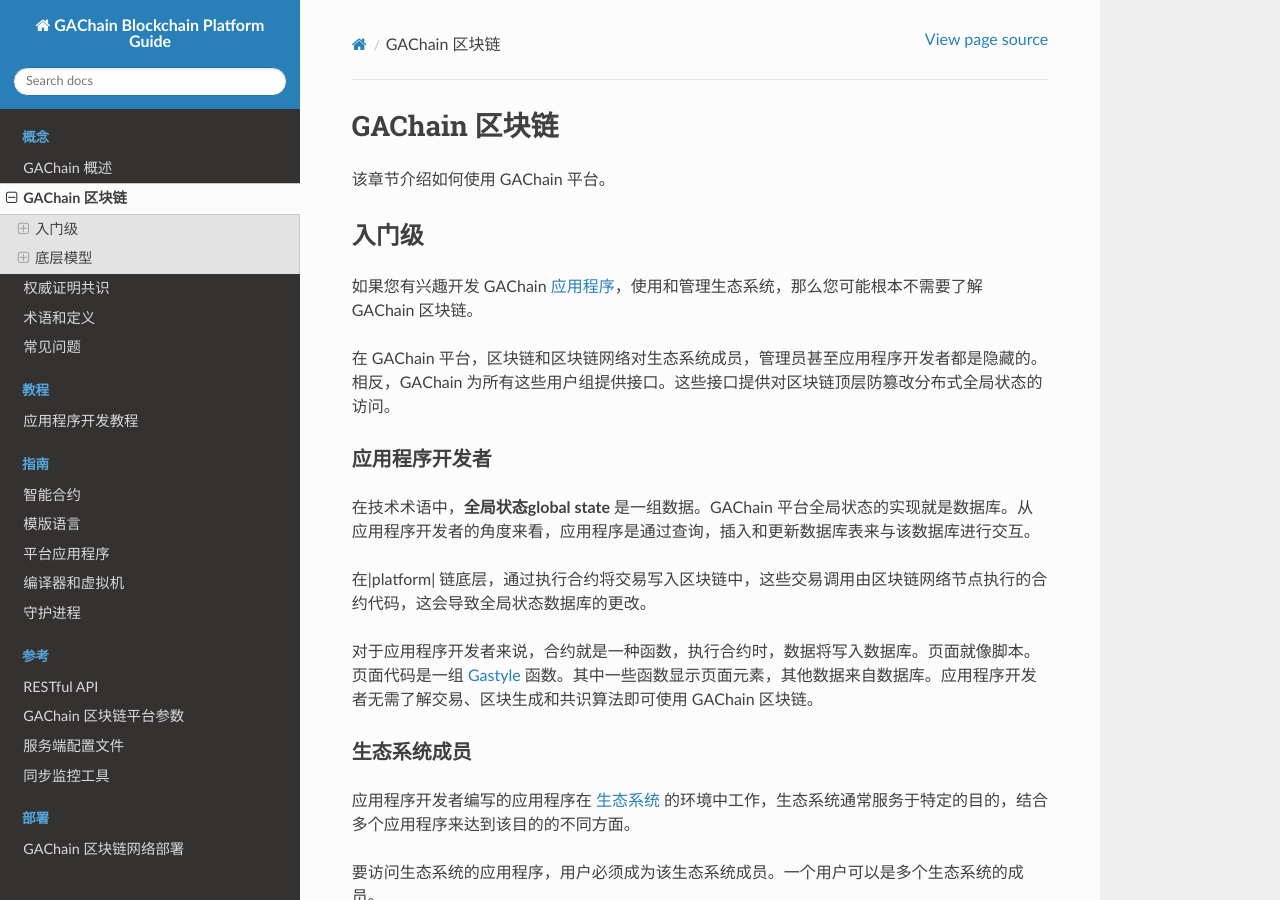
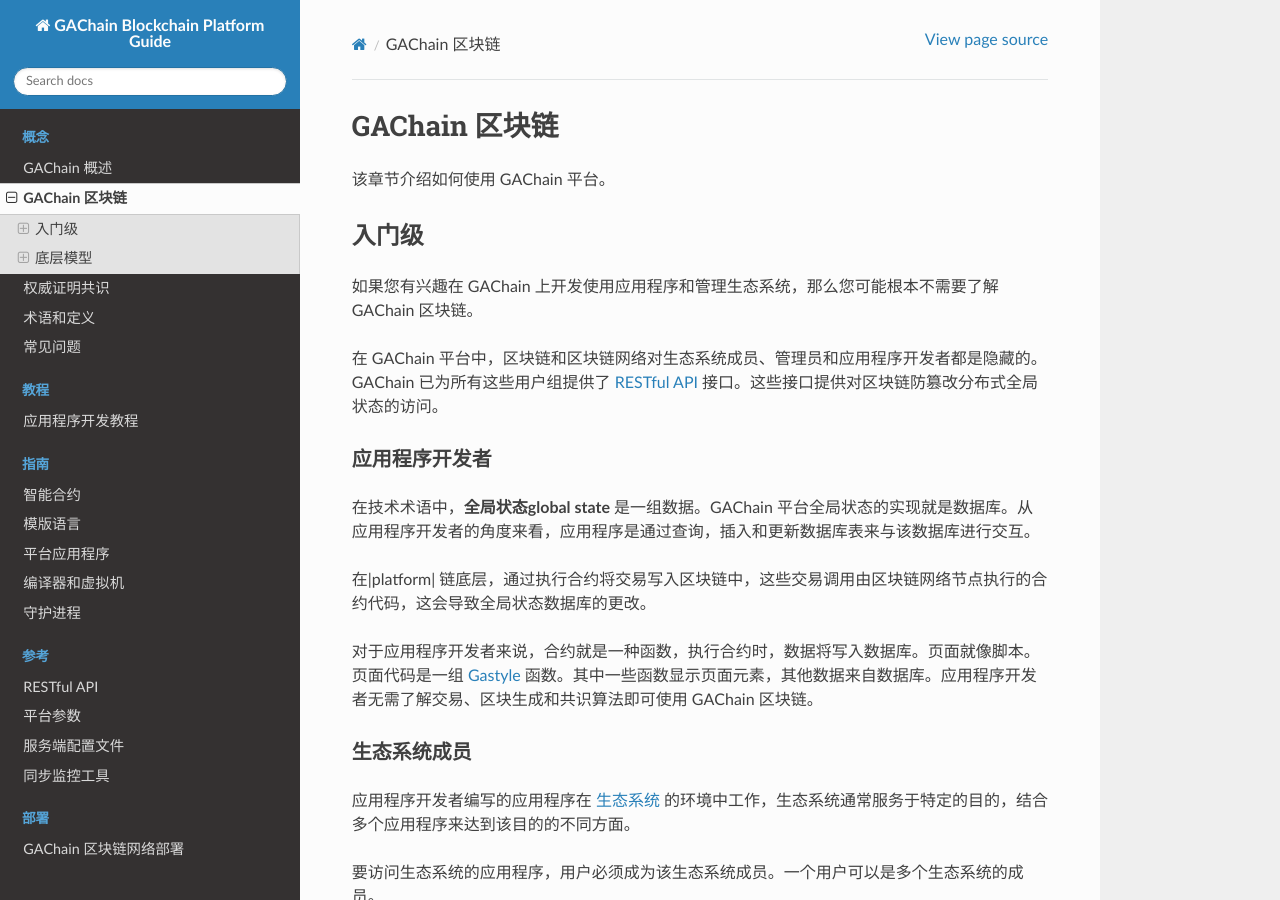
Before and after one commit to modeshou/gachain-doc-zh, a Sphinx documentation site: the page built from source/concepts/blockchain-layers.rst, in a window 1280 px wide and 900 px high. Built offline with Sphinx 7.4.7 and the Read the Docs theme 2.0.0, drawn with Linux system fonts in a browser that asks for light colours.

Commit message:
Change some descriptions

```diff
--- a/source/concepts/about-the-platform.rst
+++ b/source/concepts/about-the-platform.rst
@@ -122,7 +122,6 @@
 
 |platform| 平台的数据库在网络的每个全节点上存储和维护着最新的副本，用于存储大量的数据以及通过合约和接口快速检索数据。在产生新区块并将区块添加到区块链中后，平台上的所有全节点都同时更新数据库表。因此，数据库存储着区块链当前最新的状态，这确保了所有全节点上数据的等同性和所有验证节点上合约执行的正确性。当一个新的全节点被添加到网络时，随后将执行区块链内所有交易，可以将其数据库更新到最新状态。
 
-: _生态系统:
 
 生态系统
 ==========
--- a/source/concepts/blockchain-layers.rst
+++ b/source/concepts/blockchain-layers.rst
@@ -19,9 +19,9 @@
 入门级
 ==================
 
-如果您有兴趣开发 |platform| :ref:`应用程序`，使用和管理生态系统，那么您可能根本不需要了解 |platform| 区块链。
+如果您有兴趣在 |platform| 上开发使用应用程序和管理生态系统，那么您可能根本不需要了解 |platform| 区块链。
 
-在 |platform| 平台，区块链和区块链网络对生态系统成员，管理员甚至应用程序开发者都是隐藏的。相反，|platform| 为所有这些用户组提供接口。这些接口提供对区块链顶层防篡改分布式全局状态的访问。
+在 |platform| 平台中，区块链和区块链网络对生态系统成员、管理员和应用程序开发者都是隐藏的。|platform| 已为所有这些用户组提供了 :doc:`RESTful API</reference/api2>` 接口。这些接口提供对区块链防篡改分布式全局状态的访问。
 
 
 应用程序开发者
--- a/source/concepts/thesaurus.rst
+++ b/source/concepts/thesaurus.rst
@@ -131,7 +131,7 @@
 
     Govis集成了平台开发环境，包括创建和编辑数据表、页面和合约。用户可在Govis在构建生态系统、创建和使用应用程序。
 
-.. _`生态系统`:
+.. _生态系统:
 
 .. describe:: 生态系统
 
--- a/source/reference/platform-parameters.rst
+++ b/source/reference/platform-parameters.rst
@@ -5,10 +5,8 @@
 
 .. _平台参数:
 
-|platform| 区块链平台参数
+平台参数
 ############################
-
-
 
 关于平台参数
 ==============
```
Also changed, not shown: source/topics/templates2.rst (+5 -4 lines).
